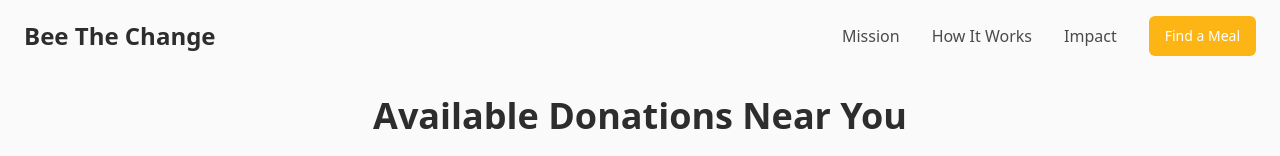
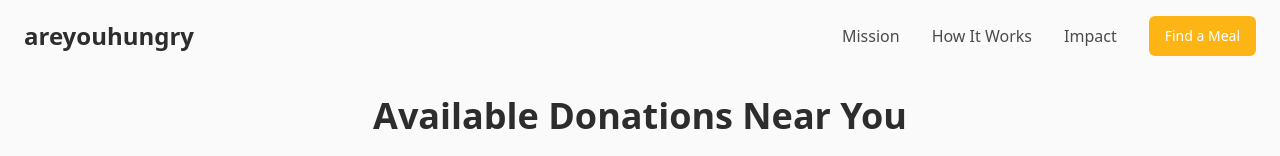
Before and after one commit to AleenaTerasa/areuhungry, a React (Vite) app: page /find-meal in a window 1280 px wide. Shown: the top 156 px of the page. Built offline with nearby package versions, Linux system fonts and the light colour scheme.

Commit message:
Update logo text in navigation
Changed the logo text from "Bee The Change" to "Are You Hungry" in the navigation component.
[skip gpt_engineer]

```diff
--- a/src/components/Navigation.tsx
+++ b/src/components/Navigation.tsx
@@ -28,7 +28,7 @@ export const Navigation = () => {
             className="text-2xl font-bold text-earth-dark cursor-pointer"
             onClick={() => navigate("/")}
           >
-            Bee The Change
+            areyouhungry
           </div>
           <div className="hidden md:flex items-center space-x-8">
             <a
```
